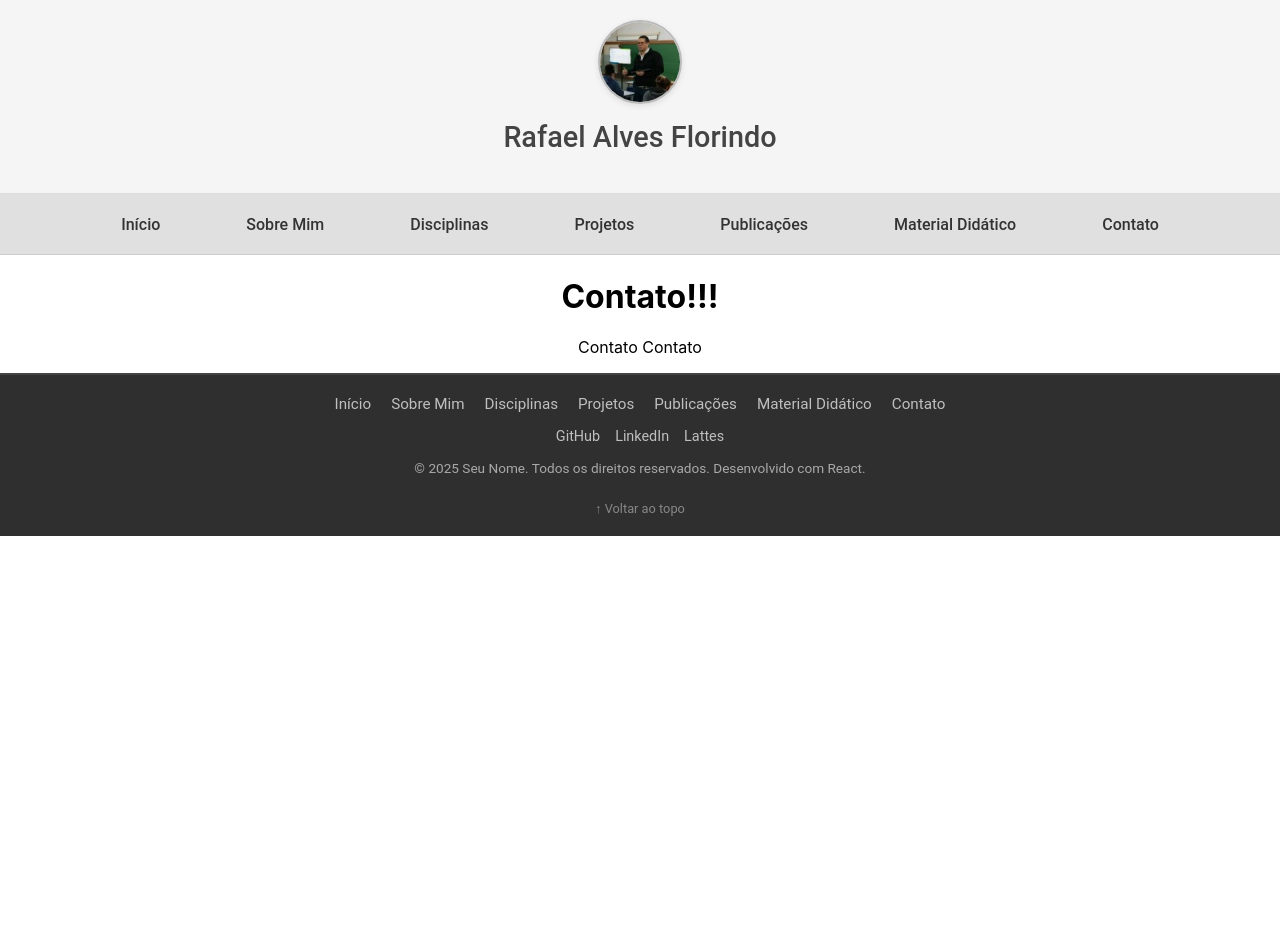
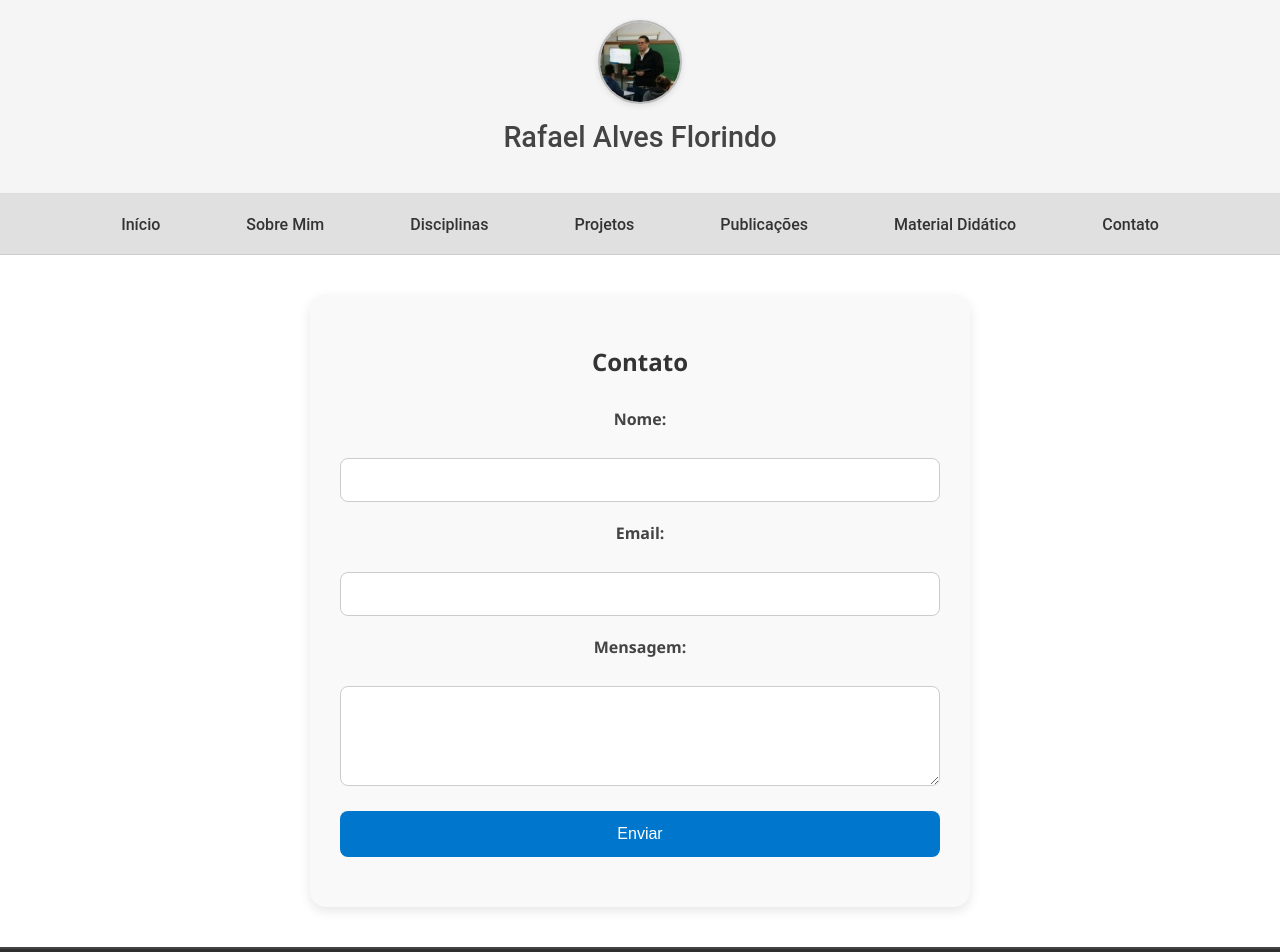
Before and after one commit to rafaelflorindo/projetopessoal, a React (Create React App) app: page /contato in a window 1280 px wide. Shown: the top 952 px of the page. Before the commit the page ends 800 px from the top, so only its background shows below. Built offline with nearby package versions, Linux system fonts and the light colour scheme.

Commit message:
Add files via upload

```diff
--- a/src/Pages/Contato/index.js
+++ b/src/Pages/Contato/index.js
@@ -1,14 +1,70 @@
+import { useState } from 'react';
 import './style.css'
-const Contato = () =>{
+
+const Contatos = () => {
+    const [nome, setNome] = useState('');
+    const [email, setEmail] = useState('');
+    const [mensagem, setMensagem] = useState('');
+    const [dadosEnviar, setDadosEnviar] = useState('');
+
+    const enviarFormulario = (e) => {
+        e.preventDefault();
+
+        const dados = { nome, email, mensagem };
+        setDadosEnviar(dados)
+        // Aqui você poderá enviar para a API futuramente:
+        console.log('Enviando dados...', dados);
+
+        // Exemplo com fetch:
+        /*
+        fetch('https://sua-api.com/contato', {
+          method: 'POST',
+          headers: { 'Content-Type': 'application/json' },
+          body: JSON.stringify(dados)
+        })
+        .then(res => res.json())
+        .then(data => console.log(data))
+        .catch(err => console.error(err));
+        */
+
+        // Limpar campos após envio
+        setNome('');
+        setEmail('');
+        setMensagem('');
+    };
 
     return (
-        <div className='container'>
-            <h1 className='title'>Contato!!!</h1>
-            <p className='descricao'>Contato Contato
-            </p>
+        <div className="pagina">
+            <h2>Contato</h2>
+            <form onSubmit={enviarFormulario}>
+                <div>
+                    <label>Nome:</label><br />
+                    <input type="text" value={nome} onChange={(e) => setNome(e.target.value)} required />
+                </div>
+                <div>
+                    <label>Email:</label><br />
+                    <input type="email" value={email} onChange={(e) => setEmail(e.target.value)} required />
+                </div>
+                <div>
+                    <label>Mensagem:</label><br />
+                    <textarea value={mensagem} onChange={(e) => setMensagem(e.target.value)} required />
+                </div>
+                <div style={{ marginTop: '20px' }}>
+                    <button type="submit">Enviar</button>
+                </div>
+
+                {dadosEnviar && (
+                    <div style={{ marginTop: '20px' }}>
+                        <h4>Dados enviados:</h4>
+                        <p><strong>Nome:</strong> {dadosEnviar.nome}</p>
+                        <p><strong>Email:</strong> {dadosEnviar.email}</p>
+                        <p><strong>Mensagem:</strong> {dadosEnviar.mensagem}</p>
+                    </div>
+                )}
+            </form>
+
         </div>
+    );
+};
 
-    );
-}
-
-export default Contato
+export default Contatos;
--- a/src/Pages/Contato/style.css
+++ b/src/Pages/Contato/style.css
@@ -0,0 +1,64 @@
+.pagina {
+    max-width: 600px;
+    margin: 40px auto;
+    padding: 30px;
+    background-color: #f9f9f9;
+    border-radius: 16px;
+    box-shadow: 0 4px 12px rgba(0, 0, 0, 0.1);
+    font-family: 'Segoe UI', Tahoma, Geneva, Verdana, sans-serif;
+  }
+
+  h2 {
+    text-align: center;
+    color: #333;
+    margin-bottom: 30px;
+  }
+
+  form div {
+    margin-bottom: 20px;
+  }
+
+  label {
+    font-weight: 600;
+    display: block;
+    margin-bottom: 6px;
+    color: #444;
+  }
+
+  input[type="text"],
+  input[type="email"],
+  textarea {
+    width: 100%;
+    padding: 12px;
+    border: 1px solid #ccc;
+    border-radius: 8px;
+    box-sizing: border-box;
+    font-size: 16px;
+    transition: border 0.3s ease;
+  }
+
+  input:focus,
+  textarea:focus {
+    border-color: #0077cc;
+    outline: none;
+  }
+
+  textarea {
+    resize: vertical;
+    min-height: 100px;
+  }
+  button {
+    width: 100%;
+    padding: 14px;
+    background-color: #0077cc;
+    color: white;
+    font-size: 16px;
+    border: none;
+    border-radius: 8px;
+    cursor: pointer;
+    transition: background-color 0.3s ease;
+  }
+
+  button:hover {
+    background-color: #005fa3;
+  }
```
